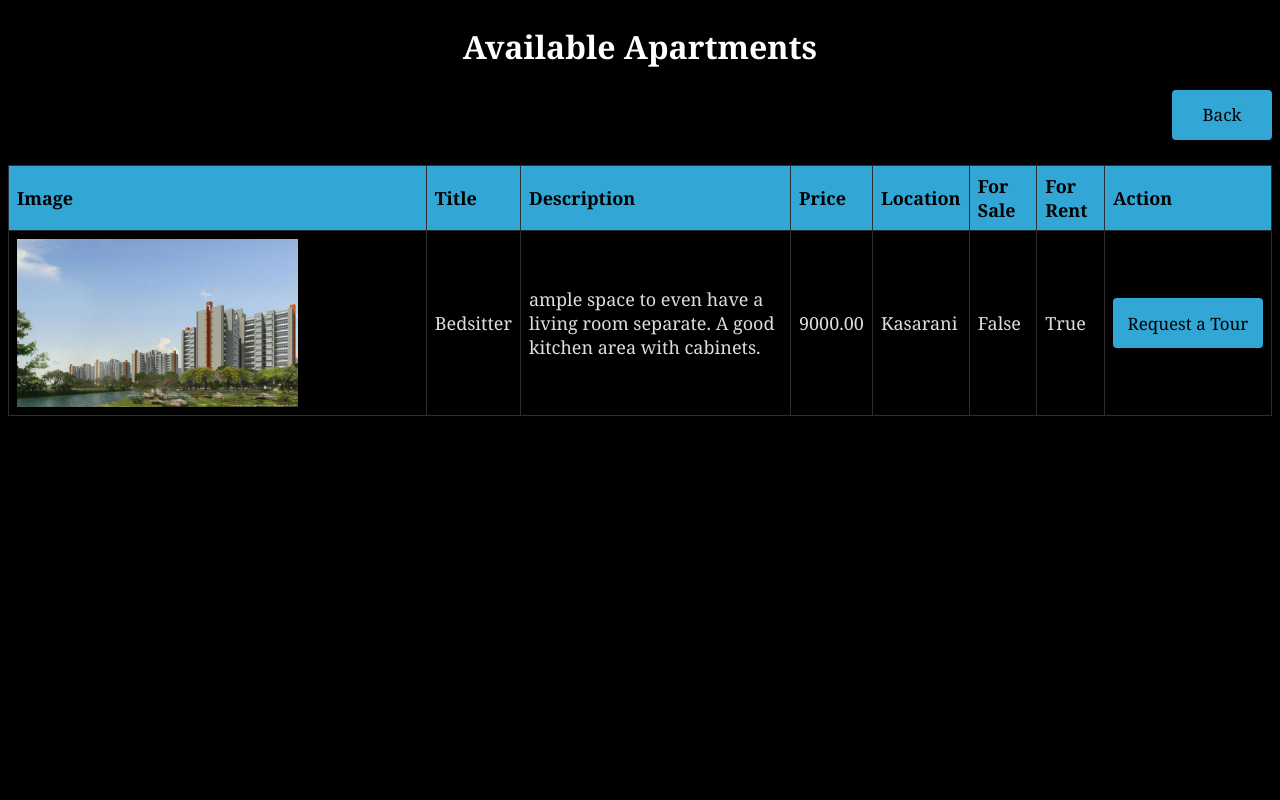
After one commit to LourdesN/house_hunter, a Django app: page /apartments/ in a window 1280 px wide. The commit adds this page. Run offline with Django 5.2, Linux system fonts and the light colour scheme; data comes from the database, SQL or seed files in the repository; both versions use the stored data as it was after the commit.

Commit message:
Apartment listing

```diff
--- a/house_hunter/settings.py
+++ b/house_hunter/settings.py
@@ -11,6 +11,7 @@ https://docs.djangoproject.com/en/5.0/ref/settings/
 """
 
 from pathlib import Path
+import os
 
 # Build paths inside the project like this: BASE_DIR / 'subdir'.
 BASE_DIR = Path(__file__).resolve().parent.parent
@@ -83,6 +84,9 @@ DATABASES = {
     }
 }
 
+MEDIA_ROOT = os.path.join(BASE_DIR, 'media')
+
+
 
 # Password validation
 # https://docs.djangoproject.com/en/5.0/ref/settings/#auth-password-validators
--- a/main/forms.py
+++ b/main/forms.py
@@ -4,12 +4,13 @@ from .models import Apartment
 class ApartmentListingForm(forms.ModelForm):
     class Meta:
         model = Apartment
-        fields = ['title', 'description', 'price', 'location', 'is_for_sale', 'is_for_rent']
+        fields = ['title', 'description', 'price', 'location', 'image', 'is_for_sale', 'is_for_rent']
         labels = {
             'title': 'Title',
             'description': 'Description',
             'price': 'Price (shs)',
             'location': 'Location',
+            'image': 'Image',
             'is_for_sale': 'For Sale',
             'is_for_rent': 'For Rent',
         }
--- a/main/models.py
+++ b/main/models.py
@@ -5,6 +5,7 @@ class Apartment(models.Model):
     description = models.TextField()
     price = models.DecimalField(max_digits=10, decimal_places=2)
     location = models.CharField(max_length=100)
+    image = models.ImageField(upload_to='apartments/', default='./static/images/home.jpeg')
     is_for_sale = models.BooleanField(default=False)
     is_for_rent = models.BooleanField(default=False)
     created_at = models.DateTimeField(auto_now_add=True)
--- a/main/templates/index.html
+++ b/main/templates/index.html
@@ -20,7 +20,7 @@
         <ul>
          <a href="#home" class="logo">House Hunter Haven</a>
          <a href="#">Home</a>
-         <a href="#Properties">Properties</a>
+         <a href="./list.html">Properties</a>
          <a href="./form.html">List Property</a>
          <a href="#footer">Contact Us</a>
          <a href="javascript:void(0);" class="icon" onclick="myFunction()">
@@ -214,7 +214,7 @@
       <div class="links">
         <h4>Quick links</h4>
         <p><a href="#home">Home</a></p>
-        <p><a href="#Properties">Properties</a></p>
+        <p><a href="./list.html">Properties</a></p>
         <p><a href="./form.html">List Property</a></p>
         <p><a href="#footer">Contact</a></p>
       </div>
--- /dev/null
+++ b/main/templates/list.html
@@ -0,0 +1,101 @@
+<html lang="en">
+<head>
+    <meta charset="UTF-8">
+    <meta name="viewport" content="width=device-width, initial-scale=1.0">
+    <title>Properties</title>
+    <style>
+        body {
+            font-family: Georgia;
+            background-color: black;
+        }
+        h1 {
+            color: white;
+            text-align: center;
+            margin-top: 2%;
+        }
+        table {
+            width: 100%;
+            border-collapse: collapse;
+            color: #ddd;
+            font-size: 18px;
+        }
+        th, td {
+            border: 1px solid #2e2e2e;
+            padding: 8px;
+            text-align: left;
+        }
+        th {
+            background-color: #32a6d5;
+            color: black;
+        }
+        tr:nth-child(even) {
+            background-color: #f2f2f2;
+        }
+        img {
+            width: 70%;
+            height: 70%;
+        }
+        .tour{
+            background-color:  #32a6d5;
+            border-radius: 4px;
+            width: 150px;
+            height: 50px;
+            font-size: 17px;
+            font-family: Georgia;
+            cursor: pointer;
+            border: none;
+        }
+        .back{
+            float: right;
+            background-color:  #32a6d5;
+            border-radius: 4px;
+            width: 100px;
+            height: 50px;
+            font-size: 17px;
+            font-family: Georgia;
+            margin-bottom: 2%;
+            cursor: pointer;
+            border: none;
+        }
+        .tour:hover,.back:hover{
+            background-color: #37b8eb;
+        }
+    </style>
+</head>
+<body>
+
+{% block content %}
+  <h1>Available Apartments</h1>
+ <button class="back">Back</button>
+  <table>
+    <thead>
+      <tr>
+        <th>Image</th>
+        <th>Title</th>
+        <th>Description</th>
+        <th>Price</th>
+        <th>Location</th>
+        <th>For Sale</th>
+        <th>For Rent</th>
+        <th>Action</th>
+      </tr>
+    </thead>
+    <tbody>
+      {% for apartment in apartments %}
+      <tr>
+        <td><img src="{{ apartment.image.url }}" alt="{{ apartment.title }}" width="100"></td>
+        <td>{{ apartment.title }}</td>
+        <td>{{ apartment.description }}</td>
+        <td>{{ apartment.price }}</td>
+        <td>{{ apartment.location }}</td>
+        <td>{{ apartment.is_for_sale }}</td>
+        <td>{{ apartment.is_for_rent }}</td>
+        <td> <button class="tour">Request a Tour</button></td>
+      </tr>
+      {% endfor %}
+    </tbody>
+  </table>
+{% endblock %}
+
+</body>
+</html>
--- a/main/urls.py
+++ b/main/urls.py
@@ -5,4 +5,6 @@ urlpatterns = [
     path('', views.index, name='index'),
     path('form.html', views.form_view, name='form_html'),
     path('form/', views.form_view, name='form'),
+    path('apartments/', views.apartment_list, name='apartment_list'),
+    path('list.html', views.apartment_list, name='apartment_list'),
 ]
--- a/main/views.py
+++ b/main/views.py
@@ -1,5 +1,8 @@
-from django.shortcuts import render
+from django.shortcuts import render, redirect
 from .forms import ApartmentListingForm
+from django.contrib import messages
+from .models import Apartment
+
 
 def index(request):
     return render(request, 'index.html')
@@ -9,8 +12,13 @@ def form_view(request):
         form = ApartmentListingForm(request.POST)
         if form.is_valid():
             form.save()
-            # Redirect to success page or display a success message
+            messages.success(request, 'Apartment listing created successfully!!')
+            return redirect('form.html')
     else:
         form = ApartmentListingForm()
 
     return render(request, 'form.html', {'form': form})
+
+def apartment_list(request):
+    apartments = Apartment.objects.all()
+    return render(request, 'list.html', {'apartments': apartments})
```
Also changed, not shown: main/static/css/form.css (+21 -1 lines), main/templates/form.html (+7 -1 lines), db.sqlite3, main/migrations/0001_initial.py (added), main/migrations/0002_apartment_image.py (added), main/migrations/0003_alter_apartment_image.py (added).
